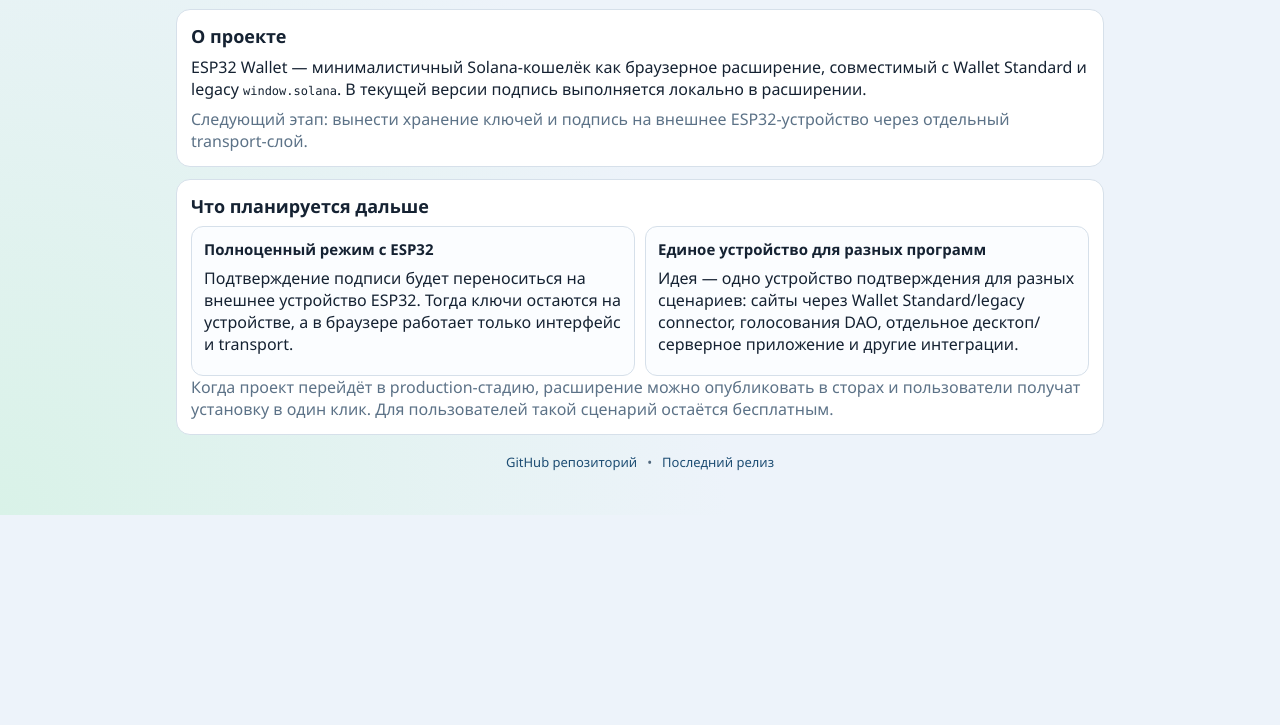
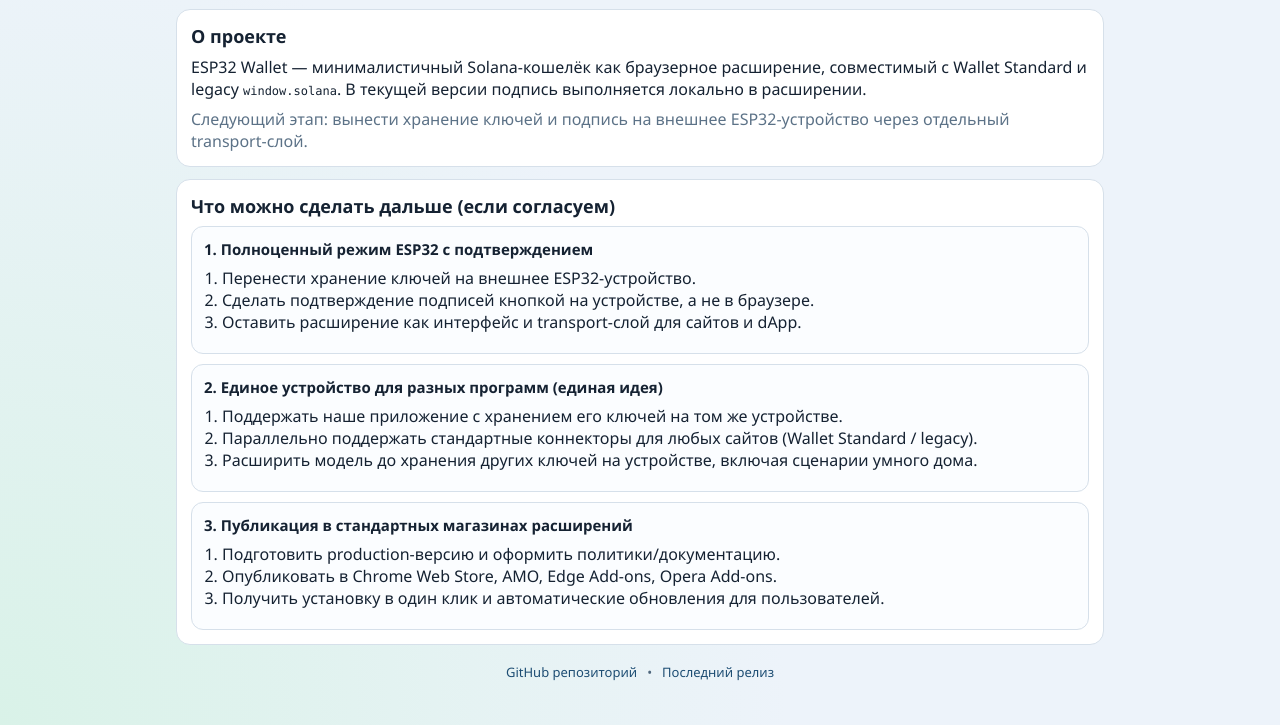
Before and after one commit to ai5590/ESP32-wallet, a website: page docs/index.html in a window 1280 px wide. Shown: the part 1123-1848 px from the top of the page. Before the commit the page ends 1638 px from the top, so only its background shows below. Drawn offline with Linux system fonts and the light colour scheme.

Commit message:
Обновить блок дальнейших шагов на сайте

```diff
--- a/docs/index.html
+++ b/docs/index.html
@@ -109,27 +109,33 @@
       </section>
 
       <section id="future" class="card">
-        <h2>Что планируется дальше</h2>
-        <div class="grid two">
+        <h2>Что можно сделать дальше (если согласуем)</h2>
+        <div class="grid">
           <article class="mini">
-            <h3>Полноценный режим с ESP32</h3>
-            <p>
-              Подтверждение подписи будет переноситься на внешнее устройство ESP32. Тогда ключи остаются на устройстве, а в браузере
-              работает только интерфейс и transport.
-            </p>
+            <h3>1. Полноценный режим ESP32 с подтверждением</h3>
+            <ol>
+              <li>Перенести хранение ключей на внешнее ESP32-устройство.</li>
+              <li>Сделать подтверждение подписей кнопкой на устройстве, а не в браузере.</li>
+              <li>Оставить расширение как интерфейс и transport-слой для сайтов и dApp.</li>
+            </ol>
           </article>
           <article class="mini">
-            <h3>Единое устройство для разных программ</h3>
-            <p>
-              Идея — одно устройство подтверждения для разных сценариев: сайты через Wallet Standard/legacy connector, голосования DAO,
-              отдельное десктоп/серверное приложение и другие интеграции.
-            </p>
+            <h3>2. Единое устройство для разных программ (единая идея)</h3>
+            <ol>
+              <li>Поддержать наше приложение с хранением его ключей на том же устройстве.</li>
+              <li>Параллельно поддержать стандартные коннекторы для любых сайтов (Wallet Standard / legacy).</li>
+              <li>Расширить модель до хранения других ключей на устройстве, включая сценарии умного дома.</li>
+            </ol>
+          </article>
+          <article class="mini">
+            <h3>3. Публикация в стандартных магазинах расширений</h3>
+            <ol>
+              <li>Подготовить production-версию и оформить политики/документацию.</li>
+              <li>Опубликовать в Chrome Web Store, AMO, Edge Add-ons, Opera Add-ons.</li>
+              <li>Получить установку в один клик и автоматические обновления для пользователей.</li>
+            </ol>
           </article>
         </div>
-        <p class="muted compact">
-          Когда проект перейдёт в production-стадию, расширение можно опубликовать в сторах и пользователи получат установку в один клик.
-          Для пользователей такой сценарий остаётся бесплатным.
-        </p>
       </section>
 
       <footer class="footer">
```
